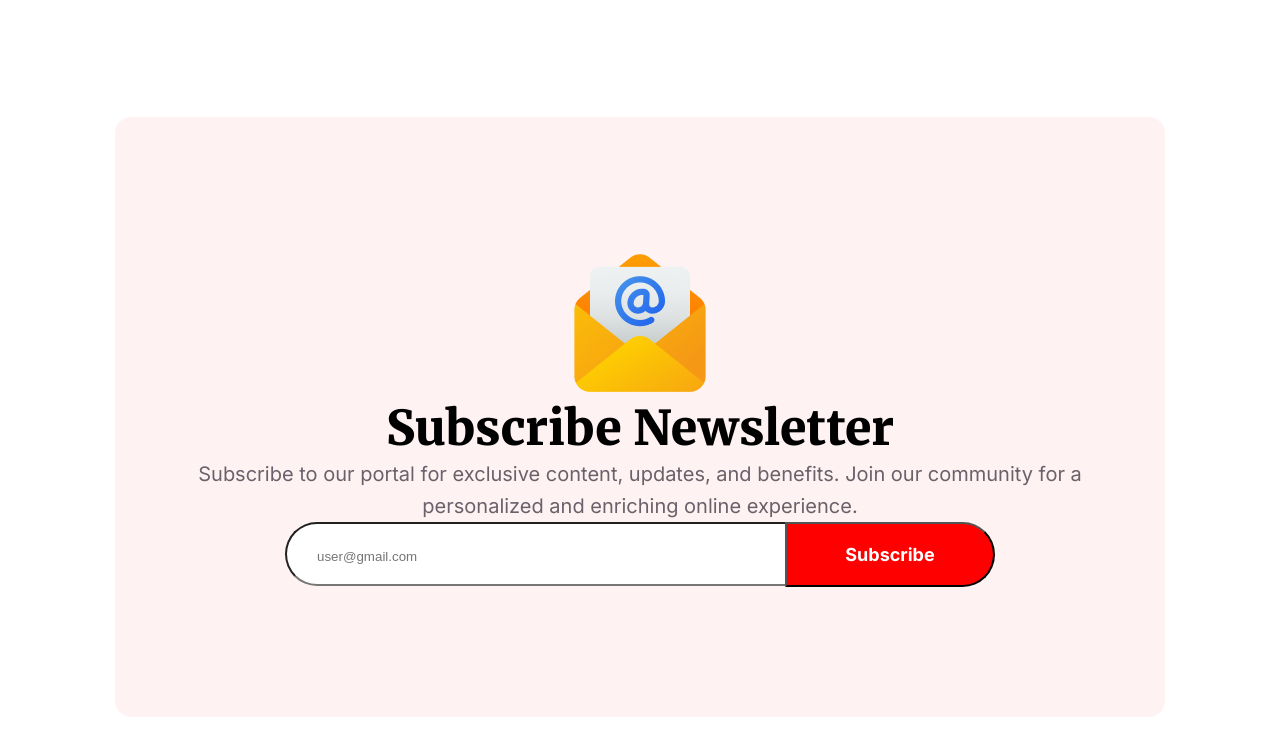
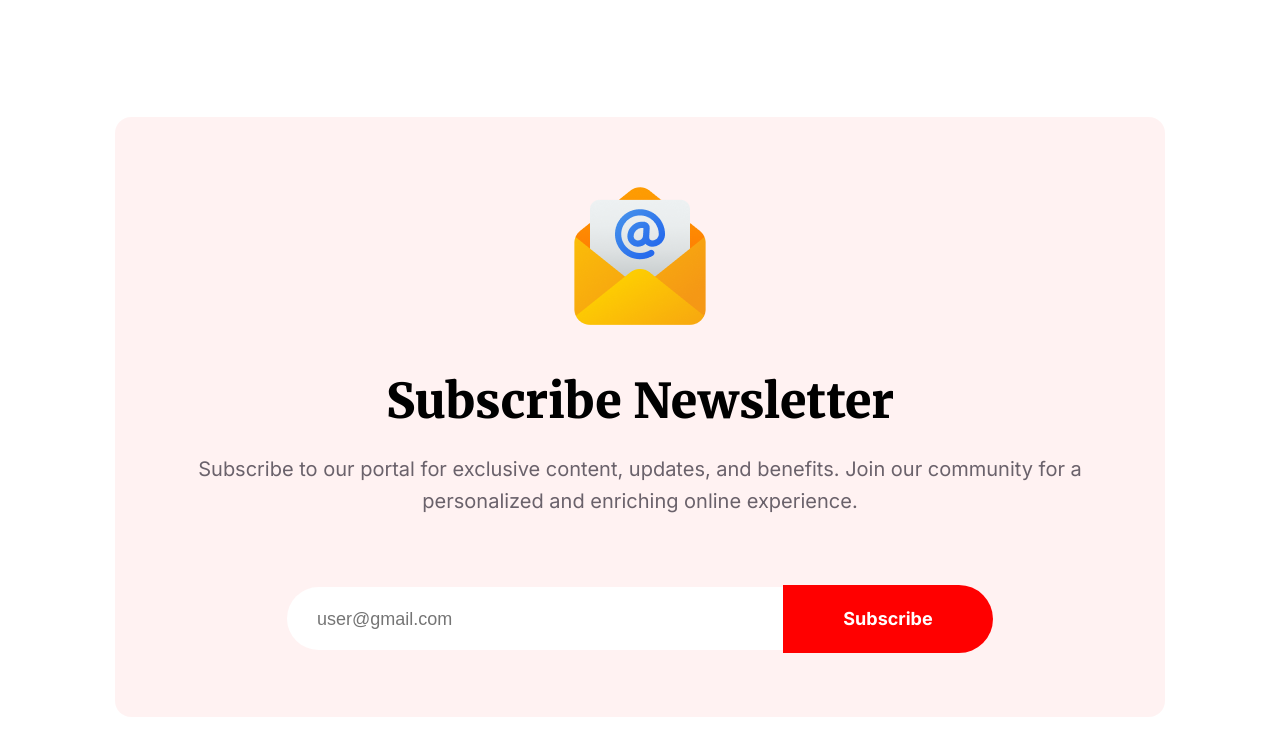
Before and after one commit to AHalif11/assignment, a plain HTML site: page index.html in a window 1280 px wide. Shown: the part 4114-4869 px from the top of the page. Drawn offline with Linux system fonts and the light colour scheme.

Commit message:
changes in subscribe section

```diff
--- a/styles/styles.css
+++ b/styles/styles.css
@@ -264,17 +264,16 @@
   border-radius: 16px;
   background: rgba(255, 0, 0, 0.05);
   margin: 96px auto;
-  /* text-align: center; */
   display: flex;
   flex-direction: column;
   align-items: center;
   justify-content: center;
-  /* padding-top: 80px; */
 }
 
 .subscribe .sub-image {
   width: 150px;
   height: 150px;
+  margin-bottom: 40px;
 }
 
 .subscribe .sub-text h3 {
@@ -293,22 +292,27 @@
   font-size: 20px;
   font-weight: 400;
   line-height: 32px;
+  padding-top: 22px;
+  margin-bottom: 48px;
 }
 
 .subscribe .sub-input [type="email"] {
   color: rgba(7, 2, 17, 0.3);
-  padding: 25px 0px 20px 30px;
+  padding: 22px 0px 20px 30px;
   border-radius: 50px 0px 0px 50px;
   width: 500px;
+  border: none;
+  margin-top: 22px;
+  font-size: 18px;
 }
 .subscribe .sub-input .sub-btn {
   font-size: 18px;
   width: 210px;
-  height: 65px;
+  height: 68px;
+  border: none;
   border-radius: 0px 50px 50px 0px;
   font-family: Inter;
   font-weight: 600;
-  text-transform: capitalize;
   background: #f00;
   margin-left: -38px;
 }
```
